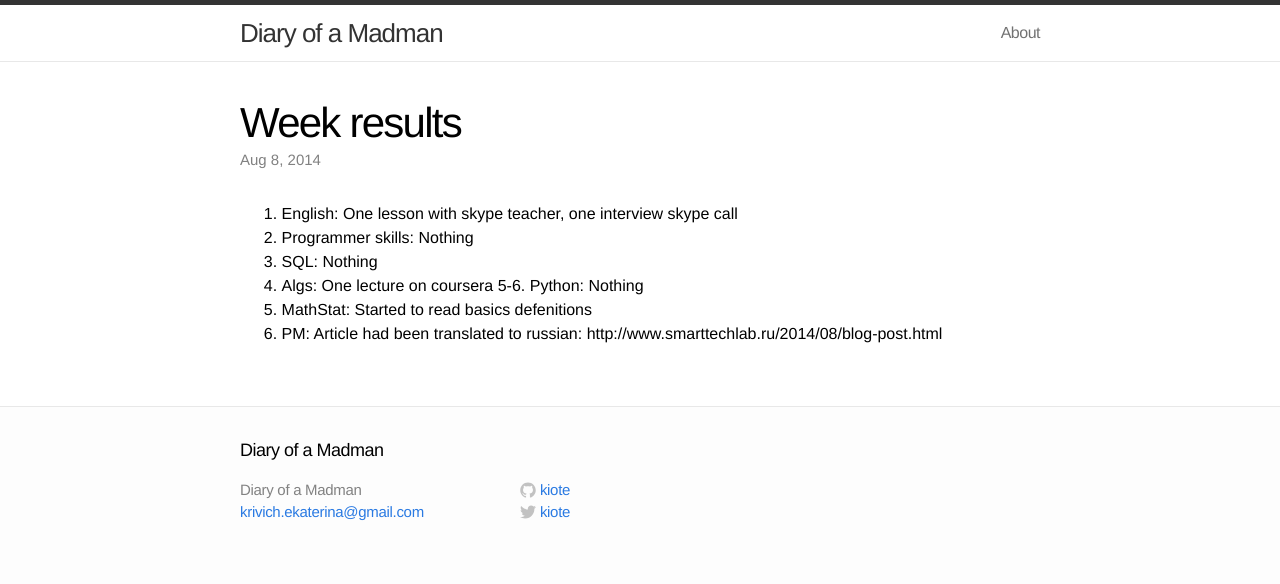
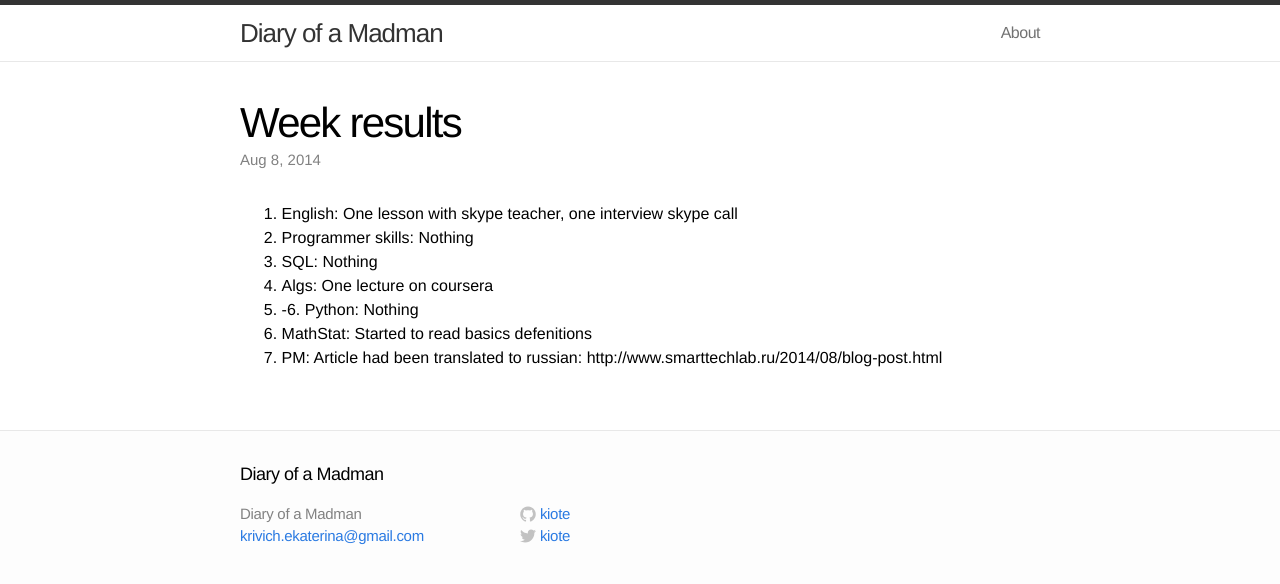
Before and after one commit to kiote/kiote.github.io, a Jekyll site: the page built from _posts/2014-08-08-week-results.markdown, in a window 1280 px wide. Shown: the top 584 px of the page. Built offline with Jekyll 4.4.1, drawn with Linux system fonts in a browser that asks for light colours.

Commit message:
Update 2014-08-08-week-results.markdown

```diff
--- a/_posts/2014-08-08-week-results.markdown
+++ b/_posts/2014-08-08-week-results.markdown
@@ -9,6 +9,6 @@ categories: learning
 2. Programmer skills: Nothing
 3. SQL: Nothing
 4. Algs: One lecture on coursera
-5-6. Python: Nothing
+5. -6. Python: Nothing
 7. MathStat: Started to read basics defenitions
 8. PM: Article had been translated to russian: http://www.smarttechlab.ru/2014/08/blog-post.html
```
